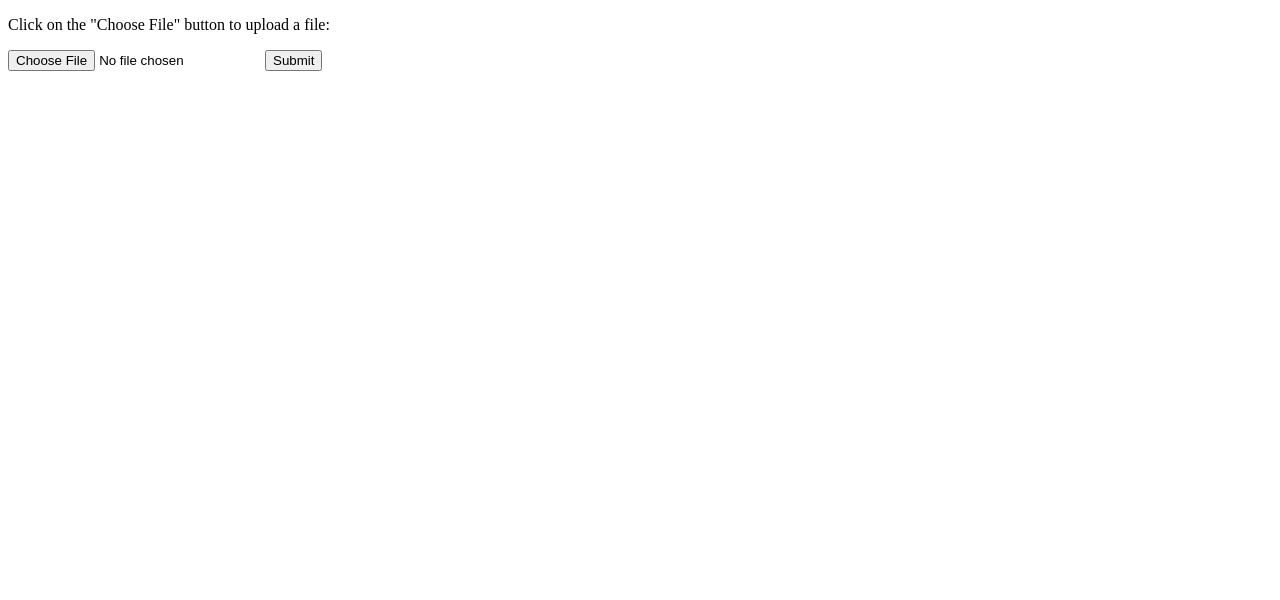
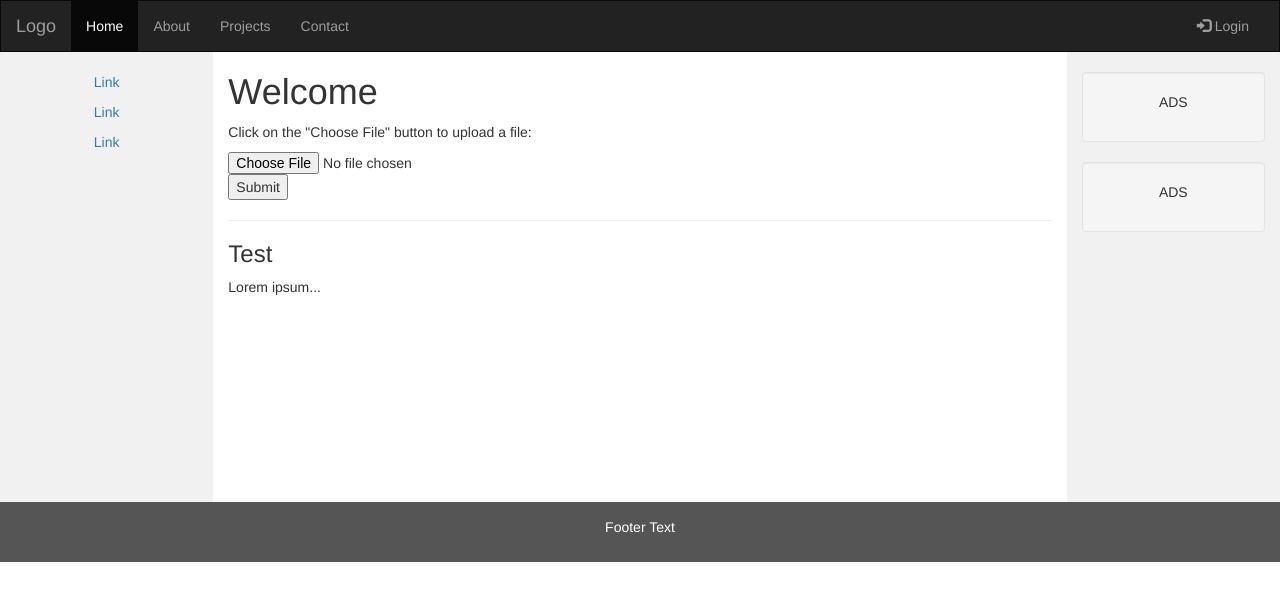
Before and after one commit to kevinjycui/DialekTech, a website: page index.html in a window 1280 px wide. Drawn offline with nearby package versions, Linux system fonts and the light colour scheme.

Commit message:
make website look less garbo

```diff
--- a/index.html
+++ b/index.html
@@ -1,14 +1,105 @@
 <!DOCTYPE html>
-<html>
+<html lang="en">
+<head>
+  <title>Bootstrap Example</title>
+  <meta charset="utf-8">
+  <meta name="viewport" content="width=device-width, initial-scale=1">
+  <link rel="stylesheet" href="https://maxcdn.bootstrapcdn.com/bootstrap/3.4.1/css/bootstrap.min.css">
+  <script src="https://ajax.googleapis.com/ajax/libs/jquery/3.4.1/jquery.min.js"></script>
+  <script src="https://maxcdn.bootstrapcdn.com/bootstrap/3.4.1/js/bootstrap.min.js"></script>
+  <style>
+    /* Remove the navbar's default margin-bottom and rounded borders */
+    .navbar {
+      margin-bottom: 0;
+      border-radius: 0;
+    }
+
+    /* Set height of the grid so .sidenav can be 100% (adjust as needed) */
+    .row.content {height: 450px}
+
+    /* Set gray background color and 100% height */
+    .sidenav {
+      padding-top: 20px;
+      background-color: #f1f1f1;
+      height: 100%;
+    }
+
+    /* Set black background color, white text and some padding */
+    footer {
+      background-color: #555;
+      color: white;
+      padding: 15px;
+    }
+
+    /* On small screens, set height to 'auto' for sidenav and grid */
+    @media screen and (max-width: 767px) {
+      .sidenav {
+        height: auto;
+        padding: 15px;
+      }
+      .row.content {height:auto;}
+    }
+  </style>
+</head>
 <body>
 
-<! ––I did it––>
-<p>Click on the "Choose File" button to upload a file:</p>
+<nav class="navbar navbar-inverse">
+  <div class="container-fluid">
+    <div class="navbar-header">
+      <button type="button" class="navbar-toggle" data-toggle="collapse" data-target="#myNavbar">
+        <span class="icon-bar"></span>
+        <span class="icon-bar"></span>
+        <span class="icon-bar"></span>
+      </button>
+      <a class="navbar-brand" href="#">Logo</a>
+    </div>
+    <div class="collapse navbar-collapse" id="myNavbar">
+      <ul class="nav navbar-nav">
+        <li class="active"><a href="#">Home</a></li>
+        <li><a href="#">About</a></li>
+        <li><a href="#">Projects</a></li>
+        <li><a href="#">Contact</a></li>
+      </ul>
+      <ul class="nav navbar-nav navbar-right">
+        <li><a href="#"><span class="glyphicon glyphicon-log-in"></span> Login</a></li>
+      </ul>
+    </div>
+  </div>
+</nav>
 
-<form action="/action_page.php">
-  <input type="file" id="myFile" name="filename">
-  <input type="submit">
-</form>
+<div class="container-fluid text-center">
+  <div class="row content">
+    <div class="col-sm-2 sidenav">
+      <p><a href="#">Link</a></p>
+      <p><a href="#">Link</a></p>
+      <p><a href="#">Link</a></p>
+    </div>
+    <div class="col-sm-8 text-left">
+      <h1>Welcome</h1>
+      <p>Click on the "Choose File" button to upload a file:</p>
+
+		<form action="/action_page.php">
+  		<input type="file" id="myFile" name="filename">
+  	<input type="submit">
+	</form>
+      <hr>
+      <h3>Test</h3>
+      <p>Lorem ipsum...</p>
+    </div>
+    <div class="col-sm-2 sidenav">
+      <div class="well">
+        <p>ADS</p>
+      </div>
+      <div class="well">
+        <p>ADS</p>
+      </div>
+    </div>
+  </div>
+</div>
+
+<footer class="container-fluid text-center">
+  <p>Footer Text</p>
+</footer>
 
 </body>
 </html>
```
